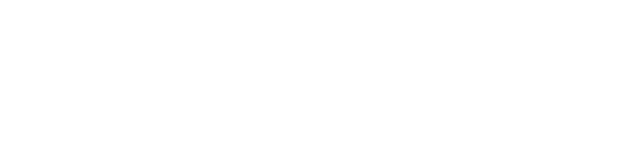
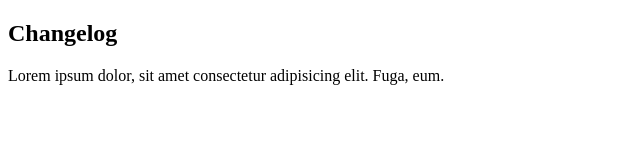
Before and after one commit to remberf1/changelog, a plain HTML site: page index.html in a window 1280 px wide. Shown: the whole page, without its empty margins (0-640 px from the left). Drawn offline with Linux system fonts and the light colour scheme.

Commit message:
test commit

```diff
--- a/index.html
+++ b/index.html
@@ -3,9 +3,13 @@
 <head>
     <meta charset="UTF-8">
     <meta name="viewport" content="width=device-width, initial-scale=1.0">
+    <link rel="stylesheet" href="style.css">
     <title>Changelog</title>
 </head>
 <body>
-
+    <header>
+        <h2>Changelog</h2>
+        <p>Lorem ipsum dolor, sit amet consectetur adipisicing elit. Fuga, eum.</p>
+    </header>
 </body>
 </html>
```
Also changed, not shown: style.css (added).
